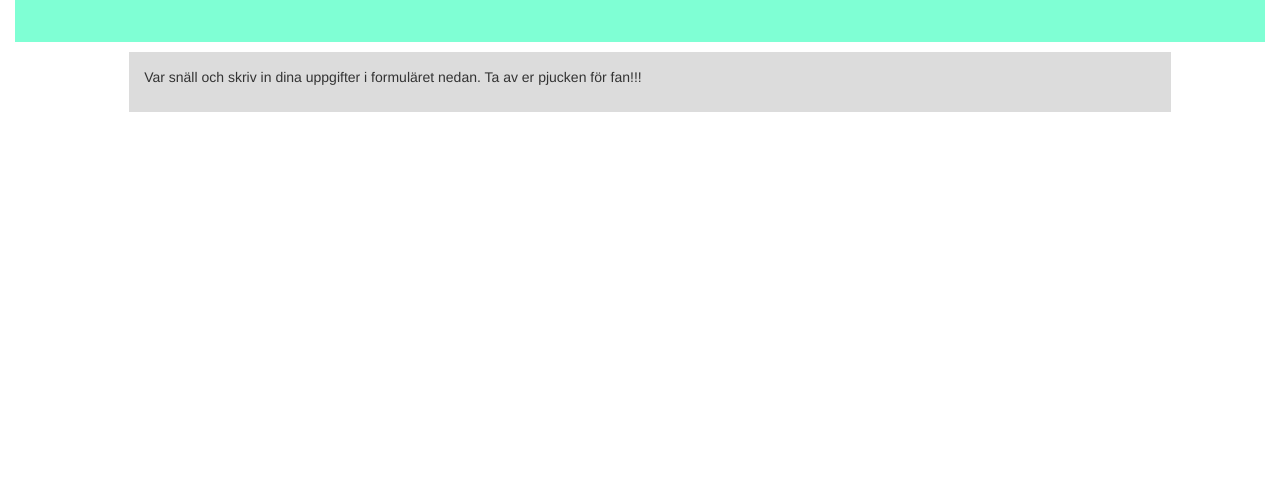
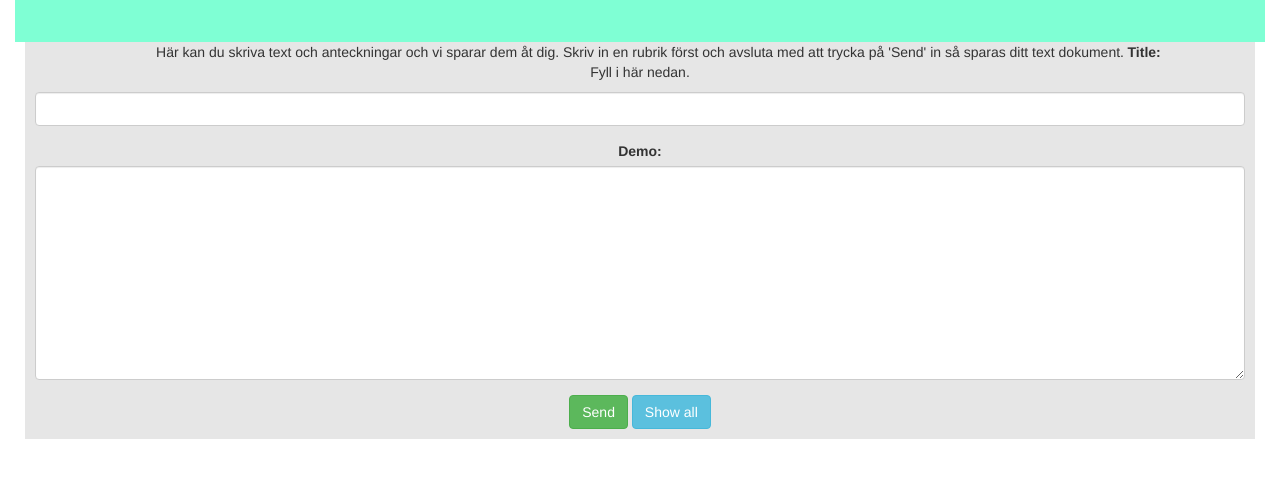
Before and after one commit to Agnes398/Kodbagarna-AnteckningsApplikation, a plain HTML site: page Sidor/html/index.html in a window 1280 px wide. Shown: the part 98-576 px from the top of the page. Drawn offline with nearby package versions, Linux system fonts and the light colour scheme.

Commit message:
Added textfields and buttons

```diff
--- a/Sidor/html/index.html
+++ b/Sidor/html/index.html
@@ -13,11 +13,29 @@
 <body>
     <div class="container-fluid">
         <header class="col-sm-12">
-             <h1>Välkomen till KodBagarnas Pub</h1>
+            <h1>Välkomen till KodBagarnas Pub</h1>
         </header>
-        <div class="content col-sm-10 col-sm-push-1">
-         <p>Var snäll och skriv in dina uppgifter i formuläret nedan. Ta av er pjucken för fan!!!</p>
-     </div>
-     </div>
+
+        <div class="content">
+            <div class="col-sm-10 col-sm-push-1">
+                <p>Här kan du skriva text och anteckningar och vi sparar dem åt dig.
+                    Skriv in en rubrik först och avsluta med att trycka på 'Send' in så sparas ditt text dokument.
+                    Fyll i här nedan.
+                </p>
+            </div>
+
+            <div class="form-group">
+                <label for="usr">Title:</label>
+                <input type="text" class="form-control" id="usr">
+            </div>
+            <div class="form-group">
+                <label for="comment">Demo:</label>
+                <textarea class="form-control" rows="10" id="comment"></textarea>
+            </div>
+            <button type="button" class="btn btn-success">Send</button>
+            <button type="button" class="btn btn-info">Show all</button>
+        </div>
+
+    </div>
 </body>
 </html>
--- a/Sidor/stylesheets/index.css
+++ b/Sidor/stylesheets/index.css
@@ -4,7 +4,8 @@ header{
     padding: 35px;
 }
 .content{
-    background-color: gainsboro;
-    padding: 15px;
+    background-color: rgb(230, 230, 230);
+    text-align: center;
+    padding: 10px;
     margin: 10px;
 }
```
